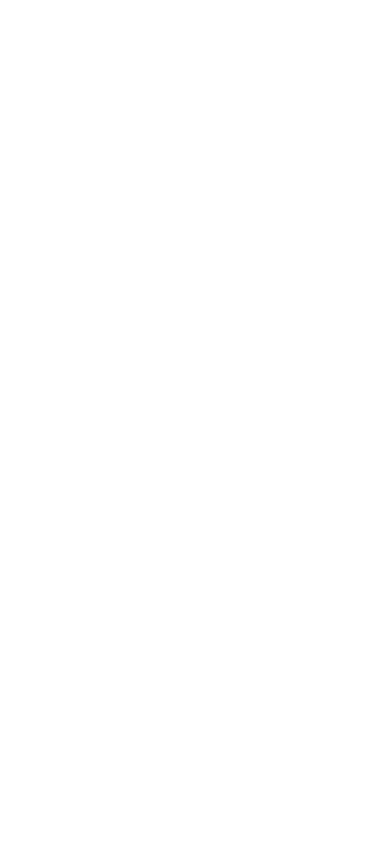
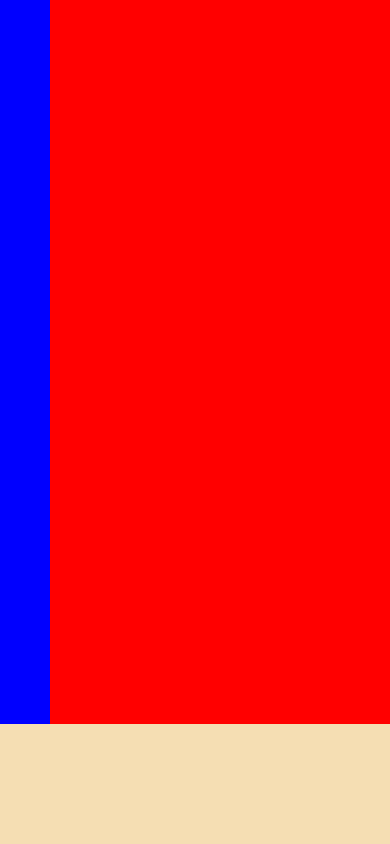
Before and after one commit to SalvatoreCapano/html-css-spotifyweb, a plain HTML site: page index.html in a window 390 px wide. Drawn offline with Linux system fonts and the light colour scheme.

Commit message:
Agg. Layout di base

```diff
--- a/css/style.css
+++ b/css/style.css
@@ -4,3 +4,54 @@
     padding: 0;
     box-sizing: border-box;
 }
+
+/* Approccio Desktop First */
+
+/* Regole Generali */
+
+/* --- CONTENT --- */
+#content {
+    background-color: aquamarine;
+    height: calc(100vh - 120px); /* 120px = altezza player*/
+
+}
+
+#content > * {
+    display: inline-block;
+    height: 100%;
+}
+
+#content > aside {
+    width: 200px;
+    background-color: blue;
+}
+
+#content > main {
+    width: calc(100vw - 200px); /* 250px = larghezza aside*/
+    background-color: red;
+}
+
+/* --- PLAYER --- */
+#player {
+    background-color: wheat;
+    height: 120px;
+}
+
+
+
+
+
+
+
+/* Visualizzazione Medium (tablet) */
+/* Visualizzazione Small (smartphone) */
+
+/* Visualizzazione Extra Small (small smartphone) */
+@media screen and (max-width: 600px) {
+    #content > aside {
+        width: 50px;
+    }
+    #content > main {
+        width: calc(100vw - 50px); /* 50px = larghezza aside*/
+    }
+}
--- a/index.html
+++ b/index.html
@@ -18,6 +18,14 @@
     <link href="https://fonts.googleapis.com/css2?family=Montserrat:wght@400;500;600;700;800&display=swap" rel="stylesheet">
 </head>
 <body>
+    <div id="content">
+        <aside>
 
+        </aside><main> <!-- per eliminare i 4px dovuti all'inline block su aside e main-->
+
+        </main>
+    </div> <!-- /content-->
+
+    <div id="player"></div> <!-- /player-->
 </body>
 </html>
```
